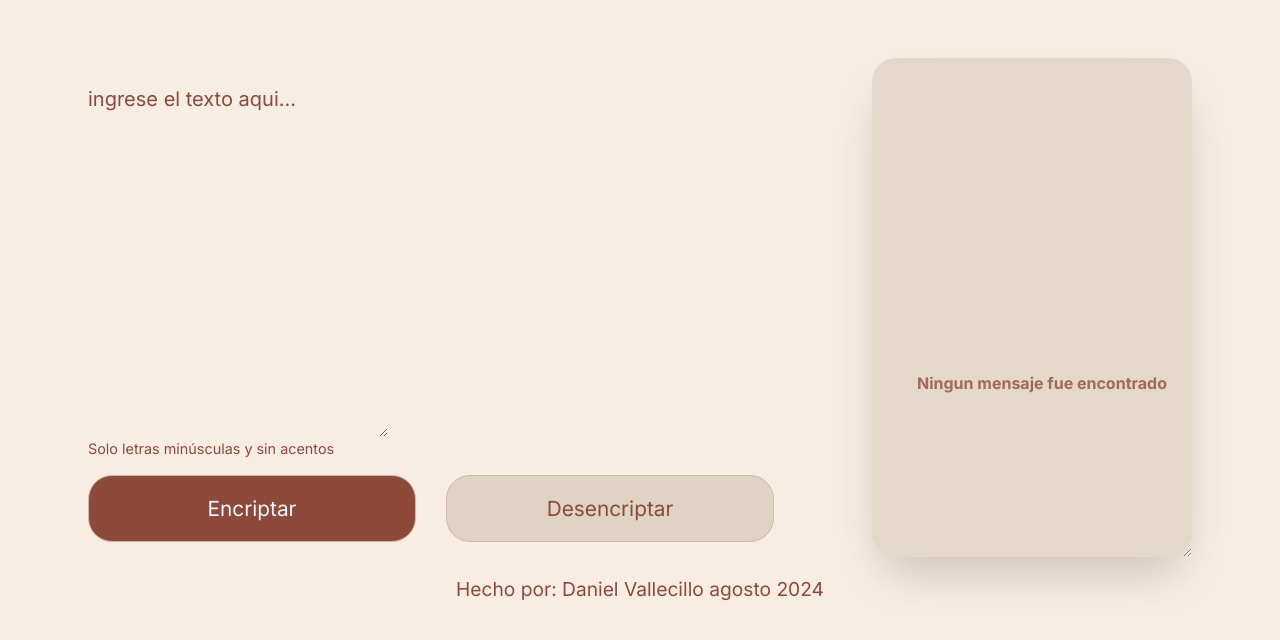
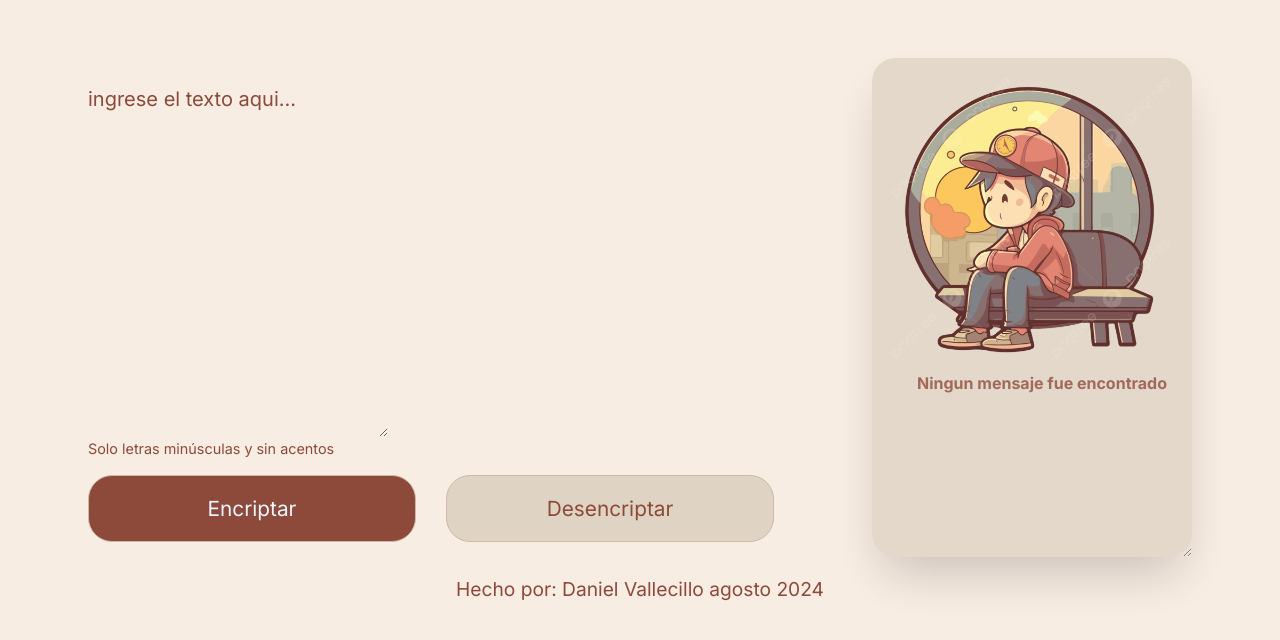
Before and after one commit to Danyy-7/challenge-encriptador-de-texto, a plain HTML site: page index.html in a window 1280 px wide. Shown: the part 120-760 px from the top of the page. Drawn offline with Linux system fonts and the light colour scheme; the site is published under a folder, as on GitHub Pages, so addresses that start at the root find nothing.

Commit message:
imagen ruta

```diff
--- a/styles/style.css
+++ b/styles/style.css
@@ -68,7 +68,7 @@ body{
 .texto__encriptado{
     box-shadow: 0 25px 50px -12px rgb(0 0 0 / 0.25);
     background: var(--color--terciario);
-    background-image: url("/assets/imagen-espera.png");
+    background-image: url("../assets/imagen-espera.png");
     background-size:contain;
     background-repeat: no-repeat;
     opacity: 0.8;
```
